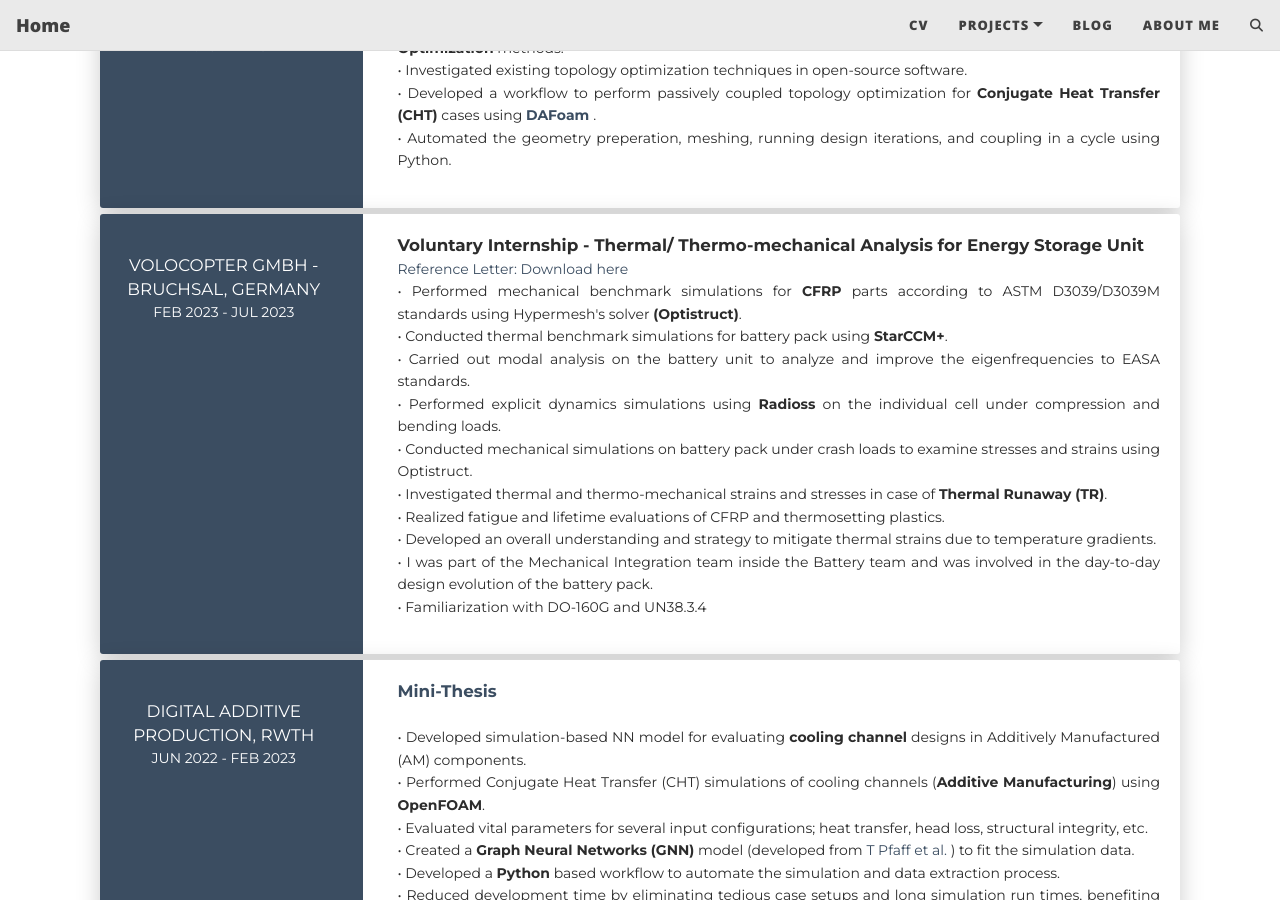
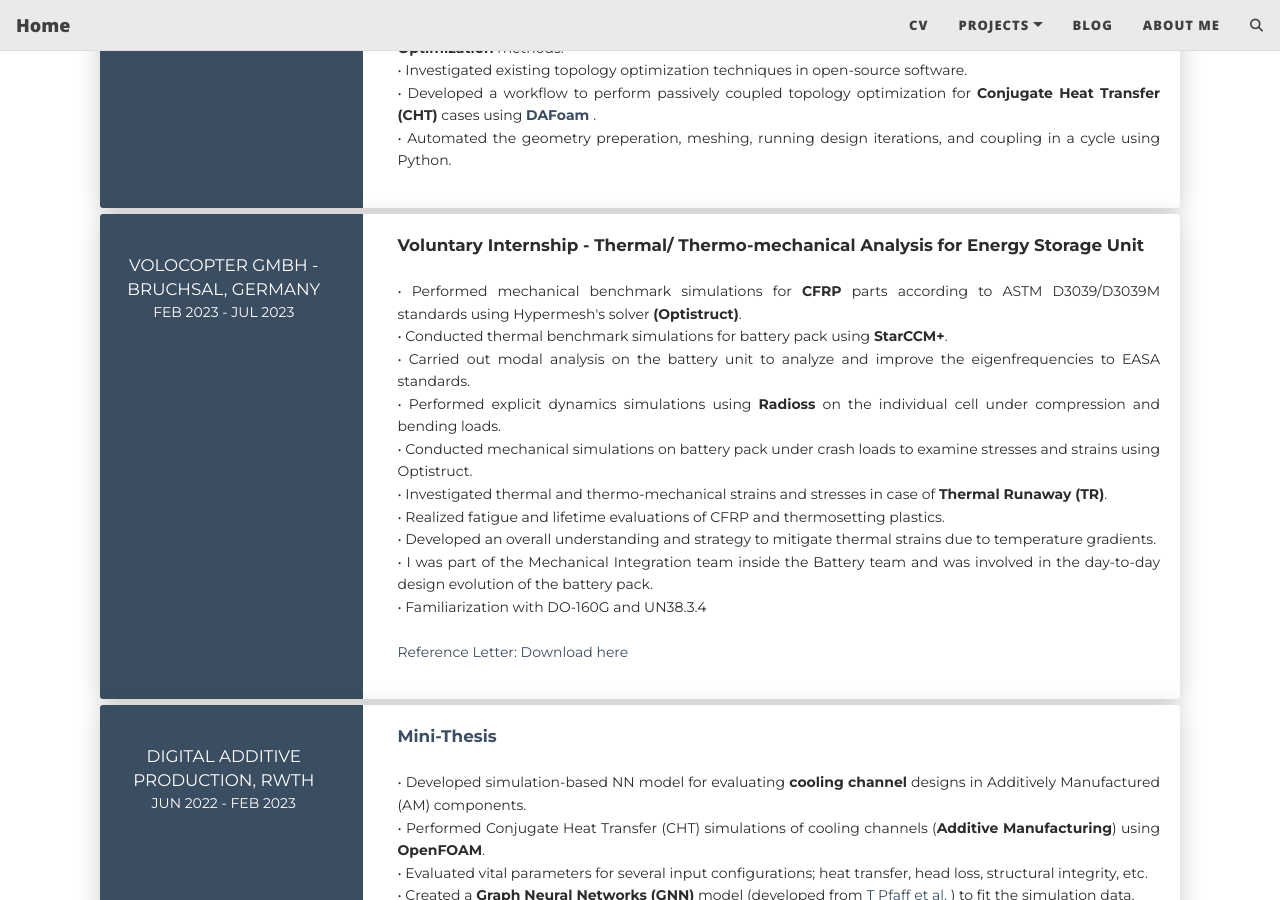
Before and after one commit to sreekar2858/sreekar2858.github.io, a Jekyll site: the page built from cv.md, in a window 1280 px wide and 900 px high, scrolled down 1506 px. Built offline with Jekyll 4.4.1, drawn with Linux system fonts in a browser that asks for light colours; nearby versions of some CDN libraries; comment, search, counter and statistics services are not loaded.

```diff
--- a/cv.md
+++ b/cv.md
@@ -158,8 +158,7 @@ subtitle:
         <div class="col-md-9" data-aos="fade-left" data-aos-offset="50" data-aos-duration="500">
           <div class="card-body">
             <div class="h5"><strong>Voluntary Internship - Thermal/ Thermo-mechanical Analysis for Energy Storage Unit</strong></div>
-            <p>
-            <a href= "/assets/pdf/Volocopter_Red.pdf" target=_blank title="Reference Letter">Reference Letter: Download here</a><br>
+            <p><br>
             • Performed mechanical benchmark simulations for <strong>CFRP</strong> parts according to ASTM D3039/D3039M standards using Hypermesh's solver <strong>(Optistruct)</strong>.<br>
             • Conducted thermal benchmark simulations for battery pack using <strong>StarCCM+</strong>.<br>
             • Carried out modal analysis on the battery unit to analyze and improve the eigenfrequencies to EASA standards.<br>
@@ -169,7 +168,9 @@ subtitle:
             • Realized fatigue and lifetime evaluations of CFRP and thermosetting plastics.<br>
             • Developed an overall understanding and strategy to mitigate thermal strains due to temperature gradients.<br>
             • I was part of the Mechanical Integration team inside the Battery team and was involved in the day-to-day design evolution of the battery pack.<br>
-            • Familiarization with DO-160G and UN38.3.4</p>
+            • Familiarization with DO-160G and UN38.3.4<br><br>
+            <a href= "/assets/pdf/Volocopter_Red.pdf" target=_blank title="Reference Letter">Reference Letter: Download here</a>
+            </p>
           </div>
         </div>
       </div>
```
Also changed, not shown: 19 other files.
